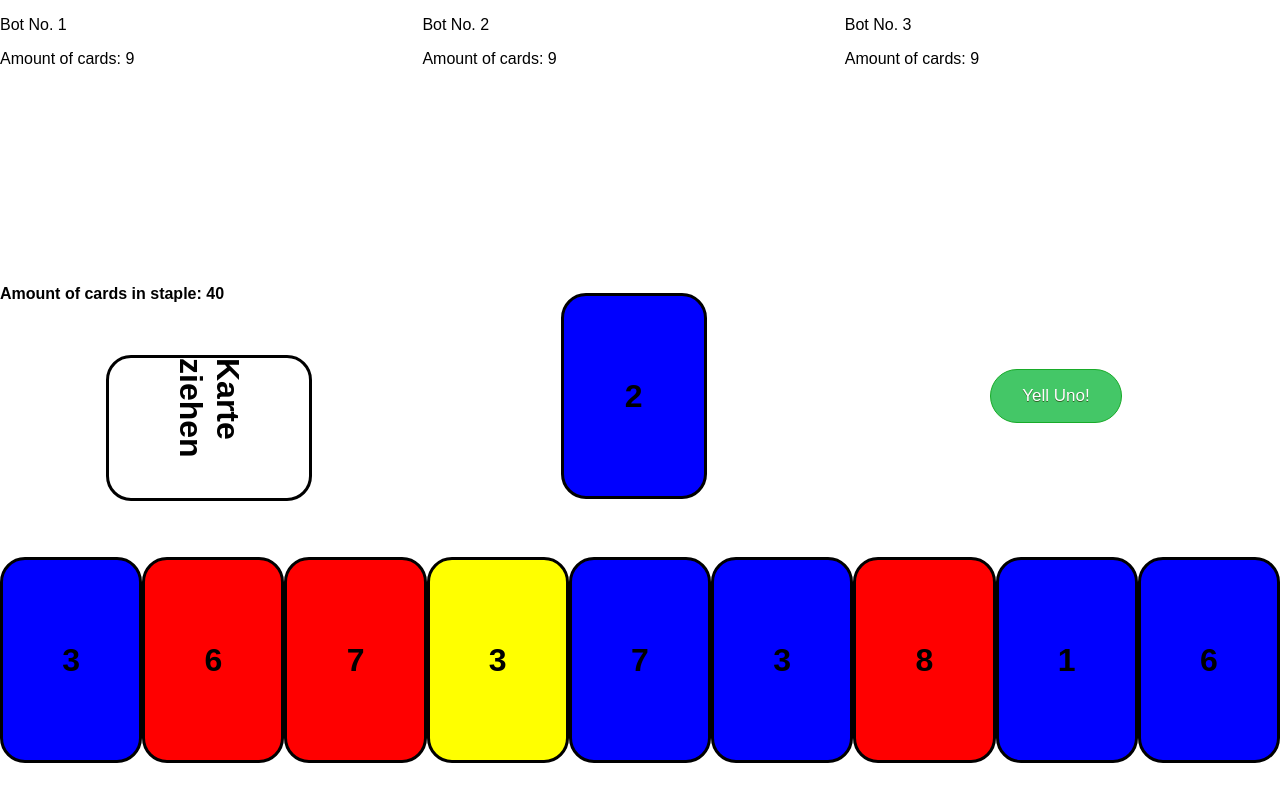
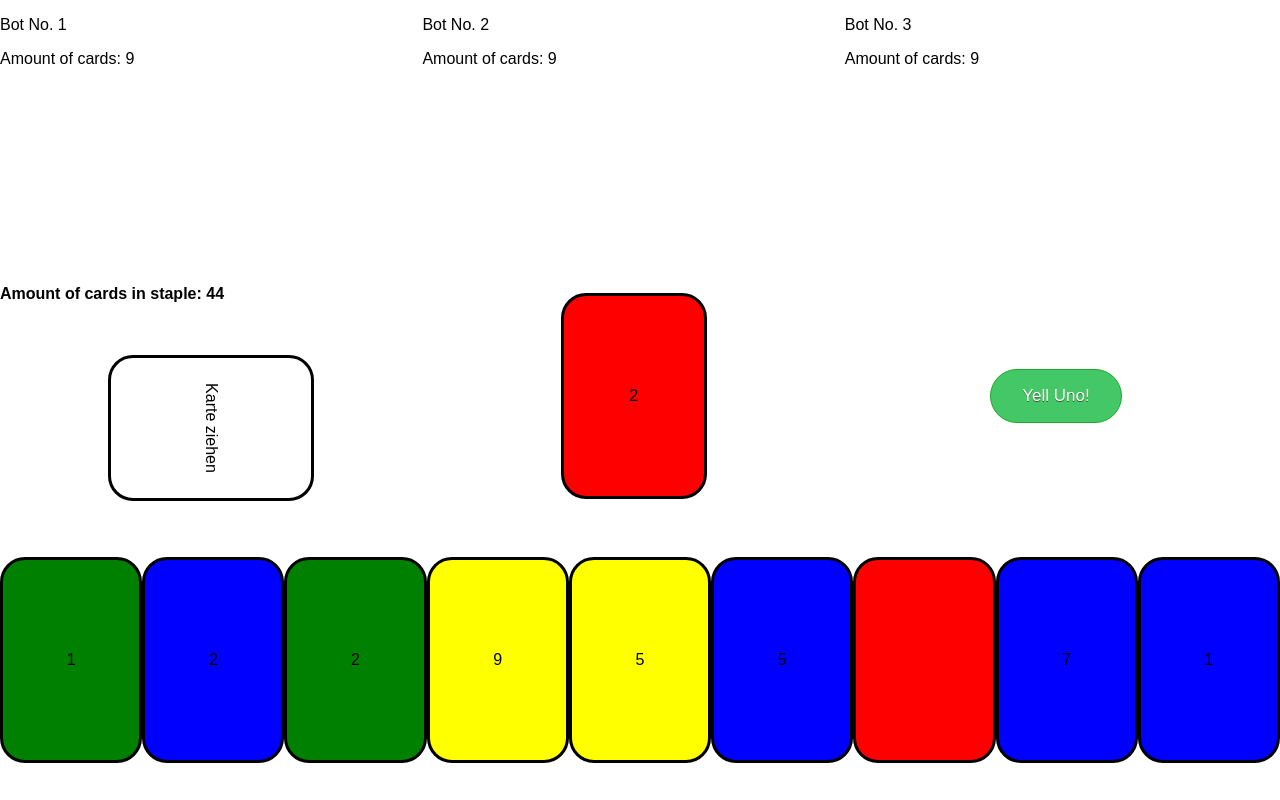
Before and after one commit to andyundso/uno-bot, a React (Create React App) app: page / in a window 1280 px wide. Built offline with nearby package versions, Linux system fonts and the light colour scheme; the HTML template or start-up script is replaced by a standard one.

Commit message:
Restructured components with new BaseCard and Card helper implemented Reverse action card

```diff
--- a/src/App.tsx
+++ b/src/App.tsx
@@ -3,7 +3,7 @@ import * as React from 'react';
 import './App.css';
 import {updateBotCardState, willCorrectlyYellUno, willWronglyYellUno} from "./helpers/botFunctions";
 import {distributeCards, generateCards, playableCards, randomlySortCards, validCard} from "./helpers/cardFunctions";
-import {readablePlayerName} from "./helpers/helpers";
+import {nextPlayer, readablePlayerName} from "./helpers/helpers";
 import {ErrorMessage, SuccessMessage} from "./helpers/iziToast";
 import {BotBoard} from "./layout/BotBoard";
 import {Card} from "./layout/Card";
@@ -11,8 +11,6 @@ import {CardStaple} from "./layout/CardStaple";
 import {PlayerBoard} from "./layout/PlayerBoard";
 import {YellUno} from "./layout/YellUno";
 import {DistributedCards, ICard} from "./types";
-
-const playerNumber: number = 3;
 
 interface Props {
 }
@@ -23,9 +21,12 @@ interface State {
     gameFinished: Boolean;
     playedCards: ICard[];
     playerCardStaples: Array<ICard[]>
+    reverseDirection: boolean;
     loading: boolean;
     yelledUno: Array<Boolean>
 }
+
+const playerNumber: number = 3;
 
 class App extends React.Component<Props, State> {
     constructor(props: Props) {
@@ -36,6 +37,7 @@ class App extends React.Component<Props, State> {
             currentPlayer: 3,
             gameFinished: false,
             loading: true,
+            reverseDirection: false,
             playedCards: [],
             playerCardStaples: [],
             yelledUno: [false, false, false, false]
@@ -120,7 +122,7 @@ class App extends React.Component<Props, State> {
                 })
             } else {
                 this.setState({
-                    currentPlayer: (currentPlayer + 1) % 4,
+                    currentPlayer: nextPlayer(this.state.currentPlayer, this.state.reverseDirection),
                 })
             }
         })
@@ -144,8 +146,17 @@ class App extends React.Component<Props, State> {
         }
     }
 
+    private processActionCard() {
+        switch (this.state.playedCards[0].type) {
+            case "reverse":
+                this.setState({
+                    reverseDirection: !this.state.reverseDirection
+                })
+        }
+    }
+
     private putPlayedCardsToCardStaple() {
-        let {playedCards} = this.state
+        let {playedCards} = this.state;
 
         this.setState({
             cardStaple: randomlySortCards(playedCards)
@@ -163,7 +174,7 @@ class App extends React.Component<Props, State> {
 
             // dont change the player if the picked card is playable
             this.setState({
-                currentPlayer: validCard(pickedCard!, this.state.playedCards[0]) ? 3 : 0,
+                currentPlayer: validCard(pickedCard!, this.state.playedCards[0]) ? this.state.currentPlayer : nextPlayer(this.state.currentPlayer, this.state.reverseDirection),
                 cardStaple: cardStaple,
                 playerCardStaples: newPlayerCardStaple
             })
@@ -195,14 +206,16 @@ class App extends React.Component<Props, State> {
                     playedCards: playedCards,
                     playerCardStaples: newPlayerCardStaples
                 }, () => {
+                    this.processActionCard();
+
                     if (newPlayerCardStaples[playerNumber].length === 0) {
-                        SuccessMessage('You have won the game!')
+                        SuccessMessage('You have won the game!');
                         this.setState({
                             gameFinished: true
                         })
                     } else {
                         this.setState({
-                            currentPlayer: 0,
+                            currentPlayer: nextPlayer(this.state.currentPlayer, this.state.reverseDirection),
                         })
                     }
                 })
@@ -249,7 +262,7 @@ class App extends React.Component<Props, State> {
                             height: '100%',
                             width: '33%'
                         }}>
-                            <Card color={this.state.playedCards[0].color} value={this.state.playedCards[0].value}/>
+                            <Card {...this.state.playedCards[0]}/>
                         </div>
                         <div style={{float: 'left', height: '100%', width: '33%'}}>
                             <YellUno onClick={this.yellUno}/>
--- a/src/helpers/cardFunctions.ts
+++ b/src/helpers/cardFunctions.ts
@@ -1,4 +1,4 @@
-import {DistributedCards, ICard, IColorCard} from "../types";
+import {ActionCard, DistributedCards, ICard, IColorCard} from "../types";
 
 export const generateCards = (): ICard[] => {
     const colors: string[] = ['blue', 'green', 'red', 'yellow'];
@@ -39,17 +39,29 @@ export const generateCards = (): ICard[] => {
         i++;
     });
 
+    // add reverse card
+    colors.forEach((t: string) => {
+        const card: ActionCard = {
+            color: t,
+            key: i,
+            type: "reverse",
+        };
+
+        allCards.push(card);
+        i++;
+    });
+
     return allCards
 };
 
 export const distributeCards = (cards: ICard[]): DistributedCards => {
     const playerCardStaples: Array<ICard[]> = [];
-    Array.from({ length: 4 }).forEach((x, i) => {
+    Array.from({length: 4}).forEach((x, i) => {
         playerCardStaples.push([])
     });
 
     for (let i: number = 0; i <= 2; i++) {
-        Array.from({ length: 4 }).forEach((x, i) => {
+        Array.from({length: 4}).forEach((x, i) => {
             for (let j: number = 0; j <= 2; j++) {
                 playerCardStaples[i].push(cards.shift()!)
             }
--- a/src/helpers/helpers.ts
+++ b/src/helpers/helpers.ts
@@ -1,3 +1,9 @@
-export const readablePlayerName = (playerNumber: number):string => {
-    return playerNumber === 3 ? 'You' : 'Bot ' + (playerNumber + 1)
+export const readablePlayerName = (playerNumber: number): string => {
+    return playerNumber === 3 ? 'You' : 'Bot ' + (playerNumber + 1)
 };
+
+export const nextPlayer = (playerNumber: number, reverseDirection: boolean) => {
+    const theoreticalNextPlayer: number = reverseDirection ? playerNumber - 1 : playerNumber + 1;
+    console.log(theoreticalNextPlayer);
+    return theoreticalNextPlayer === -1 ? 3 : theoreticalNextPlayer % 4
+};
--- /dev/null
+++ b/src/layout/BaseCard.tsx
@@ -0,0 +1,23 @@
+import * as React from "react";
+
+interface BaseCardProps {
+    color: string
+    onClick?: () => void
+    value: string
+    verticalText?: boolean
+}
+
+export const BaseCard = ({ color, onClick, value, verticalText }: BaseCardProps) =>
+    <div onClick={onClick} style={{
+        alignItems: 'center',
+        backgroundColor: color,
+        border: '3px solid black',
+        borderRadius: '25px',
+        display: 'flex',
+        justifyContent: 'center',
+        height: '200px',
+        transform: verticalText ? 'rotate(90deg)' : undefined,
+        width: '140px'
+    }}>
+        { value }
+    </div>;
--- a/src/layout/Card.tsx
+++ b/src/layout/Card.tsx
@@ -1,28 +1,15 @@
 import * as React from 'react'
+import {ICard} from "../types";
+import {ColorCard} from "./ColorCard";
+import {ReverseCard} from "./ReverseCard";
 
-interface Props {
-    color: string;
-    onClick?: () => void
-    value: number|string;
-    verticalText?: boolean;
-}
-
-export class Card extends React.Component<Props> {
-    public render() {
-        return (
-            <div onClick={this.props.onClick} style={{
-                alignItems: 'center',
-                backgroundColor: this.props.color,
-                border: '3px solid black',
-                borderRadius: '25px',
-                display: 'flex',
-                justifyContent: 'center',
-                height: '200px',
-                transform: this.props.verticalText ? 'rotate(90deg)' : undefined,
-                width: '140px'
-            }}>
-                <h1>{this.props.value}</h1>
-            </div>
-        )
+export function Card({color, onClick, type, value}: ICard & { onClick?: () => void }) {
+    switch (type) {
+        case "color":
+            return <ColorCard color={color} onClick={onClick} value={value || ""}/>;
+        case "reverse":
+            return <ReverseCard color={color} onClick={onClick} />;
+        default:
+            return <p>hello</p>
     }
 }
--- a/src/layout/CardStaple.tsx
+++ b/src/layout/CardStaple.tsx
@@ -1,5 +1,5 @@
 import * as React from 'react';
-import {Card} from "./Card";
+import {BaseCard} from "./BaseCard";
 
 interface Props {
     cardStapleCount: number
@@ -14,6 +14,6 @@ export const CardStaple = ({cardStapleCount, onClick}: Props) =>
             display: 'flex',
             justifyContent: 'center',
         }}>
-            <Card verticalText color={'white'} onClick={onClick} value={'Karte ziehen'}/>;
+            <BaseCard verticalText color={'white'} onClick={onClick} value={"Karte ziehen"} />
         </div>
     </div>;
--- /dev/null
+++ b/src/layout/ColorCard.tsx
@@ -0,0 +1,11 @@
+import * as React from 'react'
+import {BaseCard} from "./BaseCard";
+
+interface Props {
+    color: string;
+    onClick?: () => void
+    value: number | string;
+}
+
+export const ColorCard = ({color, onClick, value}: Props) =>
+    <BaseCard color={color} onClick={onClick} value={String(value)} />
--- a/src/layout/PlayerBoard.tsx
+++ b/src/layout/PlayerBoard.tsx
@@ -15,7 +15,5 @@ export const PlayerBoard = ({cards, onClick}: Props) =>
         height: '100%',
         width: '100%'
     }}>
-        {cards.map((c: ICard) => <Card key={c.key} color={c.color}
-                                       onClick={() => onClick(c.key)
-                                       } value={c.value}/>)}
+        {cards.map((c: ICard) => <Card onClick={() => onClick(c.key)} {...c}/>)}
     </div>;
--- /dev/null
+++ b/src/layout/ReverseCard.tsx
@@ -0,0 +1,10 @@
+import * as React from 'react'
+import {BaseCard} from "./BaseCard";
+
+interface Props {
+    color: string;
+    onClick?: () => void
+}
+
+export const ReverseCard = ({color, onClick}: Props) =>
+    <BaseCard color={color} onClick={onClick} value={"Reverse Direction"} />
```
Also changed, not shown: src/types.ts (+10 -3 lines).
